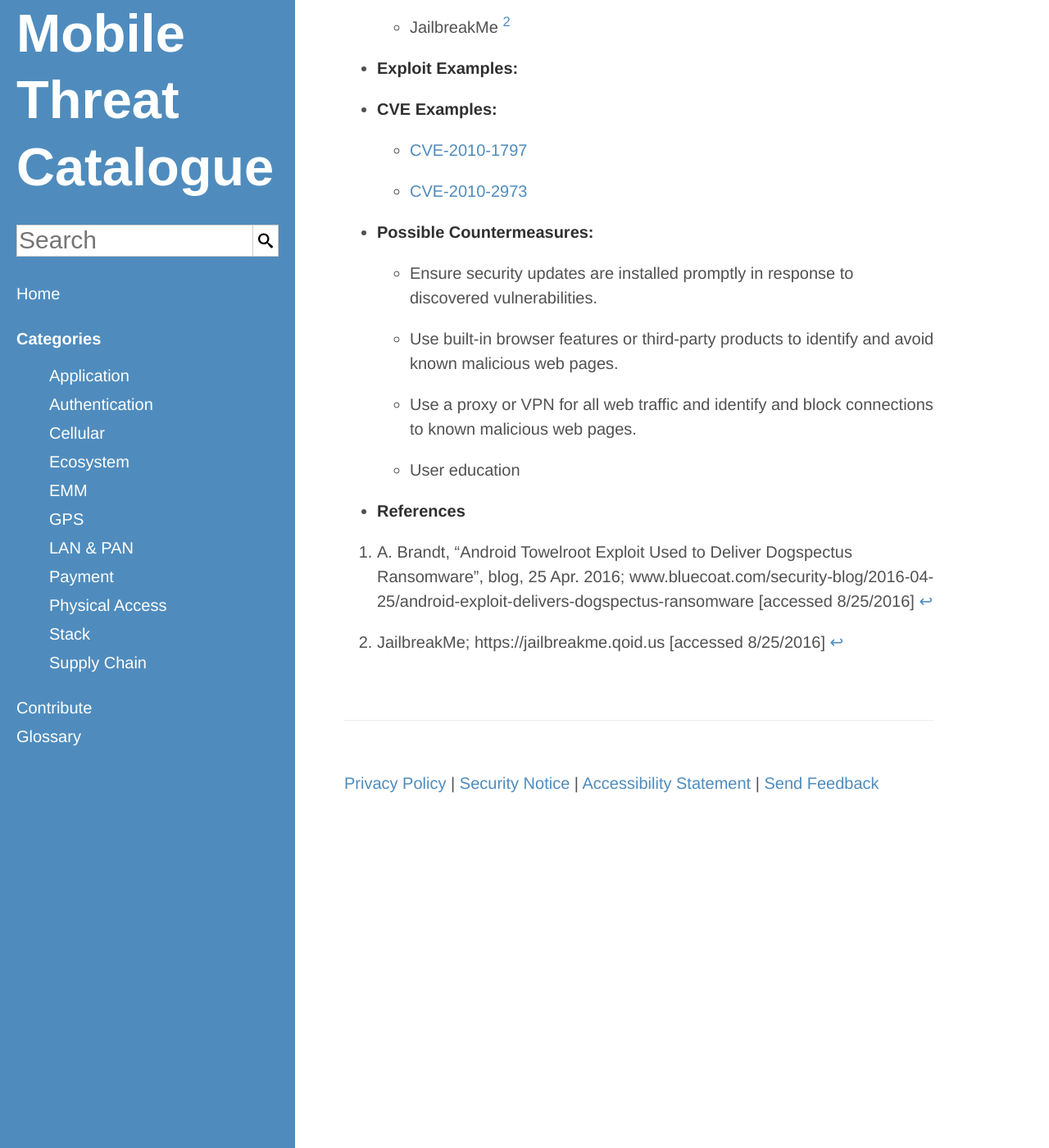
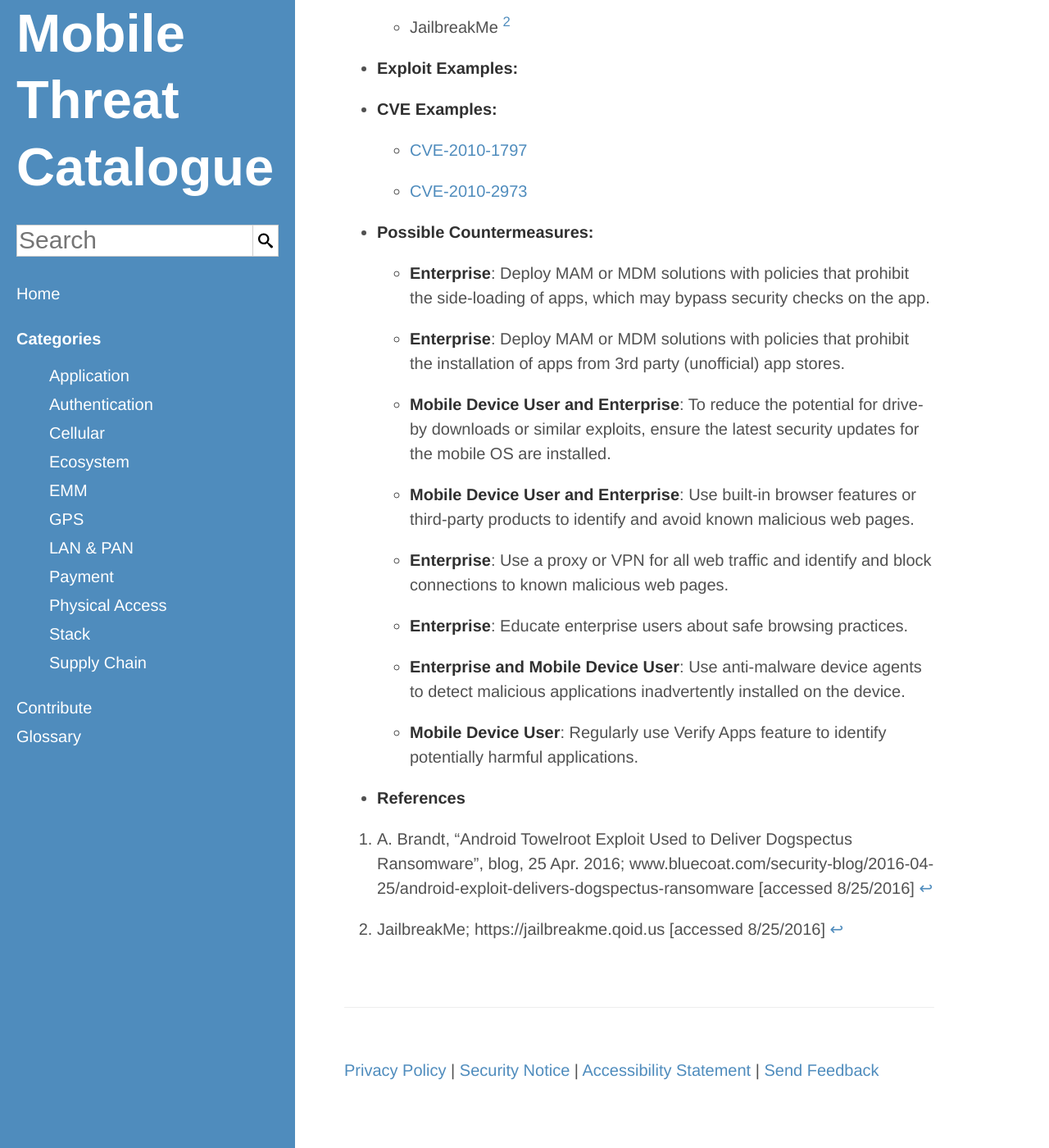
Before and after one commit to usnistgov/mobile-threat-catalogue, a Jekyll site: the page built from _application-threats/APP-5.md, in a window 1280 px wide and 1400 px high, scrolled down 486 px. Shown: the whole window at 82% size. Built offline with Jekyll 4.4.1, drawn with Linux system fonts in a browser that asks for light colours.

Commit message:
#13: update countermeasures and actors

```diff
--- a/_application-threats/APP-5.md
+++ b/_application-threats/APP-5.md
@@ -11,8 +11,23 @@
         - CVE-2010-1797
         - CVE-2010-2973
     PossibleCountermeasures:
-        - "Ensure security updates are installed promptly in response to discovered vulnerabilities."
-        - "Use built-in browser features or third-party products to identify and avoid known malicious web pages."
-        - "Use a proxy or VPN for all web traffic and identify and block connections to known malicious web pages."
-        - "User education"
+        "Deploy MAM or MDM solutions with policies that prohibit the side-loading of apps, which may bypass security checks on the app.":
+            - Enterprise
+        "Deploy MAM or MDM solutions with policies that prohibit the installation of apps from 3rd party (unofficial) app stores.":
+            - Enterprise
+        "To reduce the potential for drive-by downloads or similar exploits, ensure the latest security updates for the mobile OS are installed.":
+            - Mobile Device User
+            - Enterprise
+        "Use built-in browser features or third-party products to identify and avoid known malicious web pages.":
+            - Mobile Device User
+            - Enterprise
+        "Use a proxy or VPN for all web traffic and identify and block connections to known malicious web pages.":
+            - Enterprise
+        "Educate enterprise users about safe browsing practices.":
+            - Enterprise
+        "Use anti-malware device agents to detect malicious applications inadvertently installed on the device.":
+            - Enterprise
+            - Mobile Device User
+        "Regularly use Verify Apps feature to identify potentially harmful applications.":
+            - Mobile Device User
 ---
```
